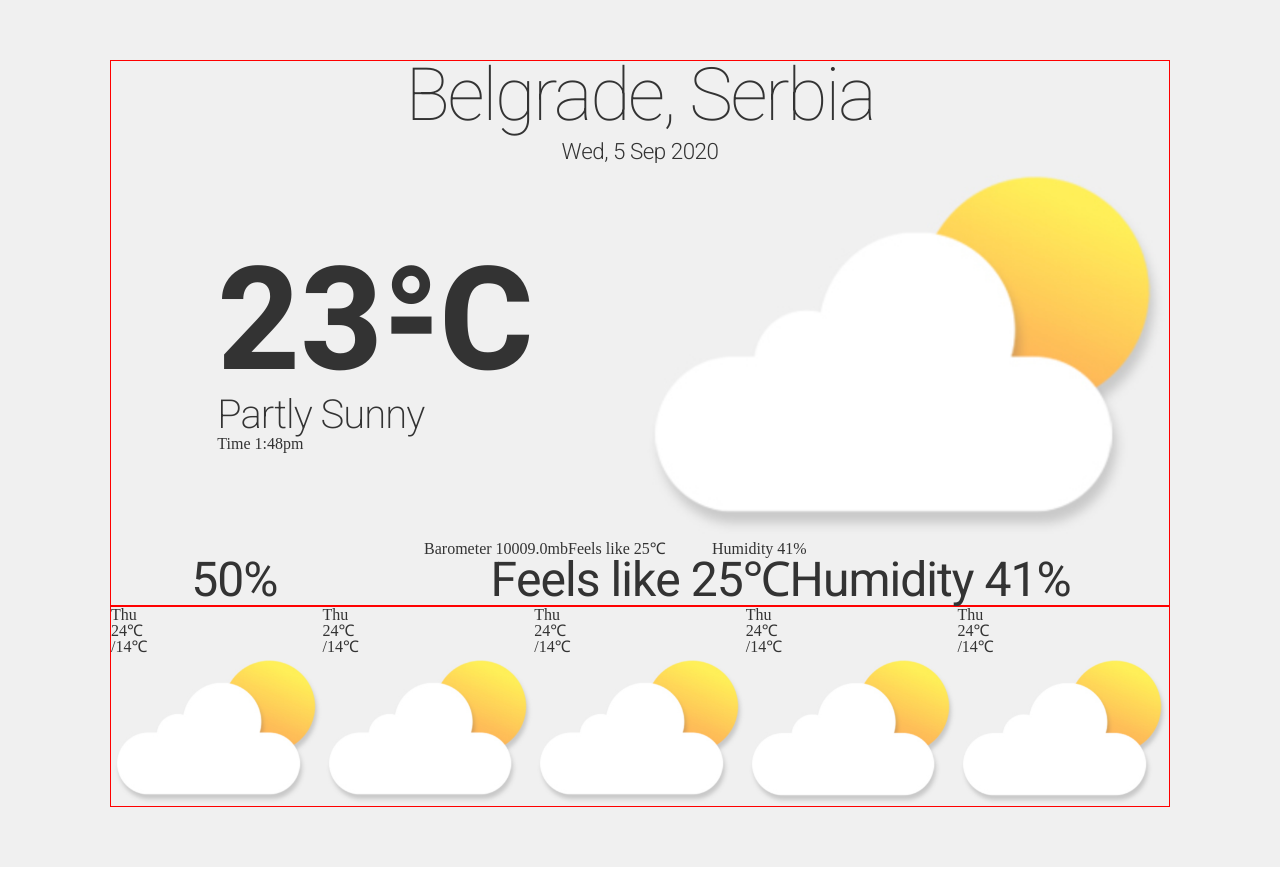
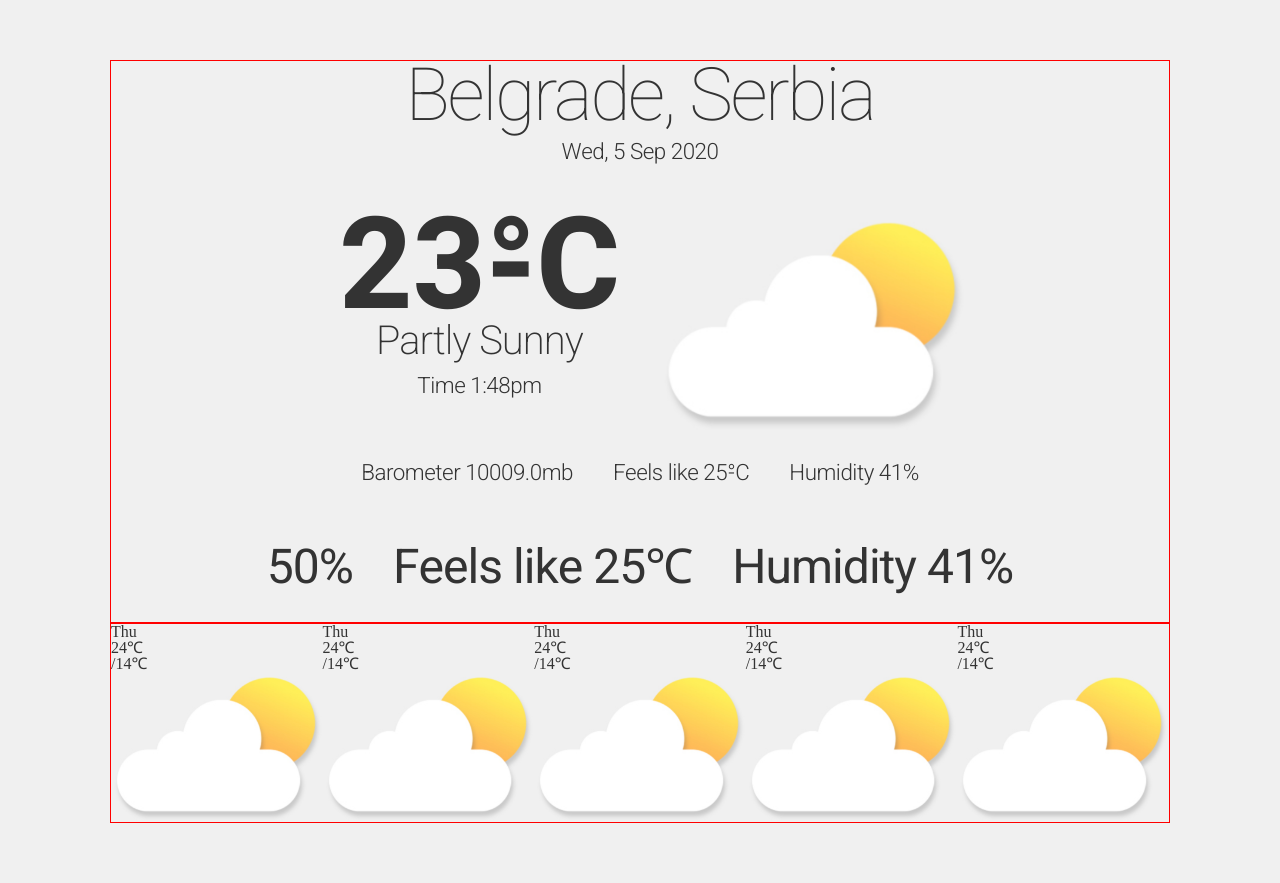
Before and after one commit to ClaudioCamba/weather-app, a website built with webpack: page dist/index.html in a window 1280 px wide. Built offline with Linux system fonts and the light colour scheme.

Commit message:
Style current weather section with correct font, sizing and spacing

```diff
--- a/src/style/style.scss
+++ b/src/style/style.scss
@@ -40,7 +40,6 @@ $bg-color: #f0f0f0;
   font-size: 4.6rem;
   letter-spacing: -0.15rem;
   color: $black-color;
-  margin-bottom: 0.4rem;
 }
 
 // Description Small
@@ -52,7 +51,7 @@ $bg-color: #f0f0f0;
 }
 
 // Description Mid
-.temp-wrap .desc {
+@mixin mid-desc {
   font-family: "Heebo-ExtraLight";
   color: $black-color;
   font-size: 2.5rem;
@@ -60,16 +59,19 @@ $bg-color: #f0f0f0;
 }
 
 // Weather Title
-.temp-wrap .temp {
+@mixin temp-title {
   font-family: "Heebo-Bold";
-  font-size: 9rem;
+  // font-size: 9rem;
+  font-size: 8rem;
   color: $black-color;
+  line-height: 84%;
 }
 
 // Degree Symbol
 .deg-symbol {
   position: relative;
   display: inline-flex;
+  justify-content: center;
   .minus {
     position: absolute;
   }
@@ -85,11 +87,29 @@ $bg-color: #f0f0f0;
 
 // Styling
 .current {
+  text-align: center;
+
   .location {
     @include main-title;
+    margin-bottom: 0.4rem;
   }
-  .date {
+  .date,
+  .time,
+  .desc-1 li {
     @include small-desc;
+  }
+  .temp {
+    @include temp-title;
+  }
+  .desc {
+    @include mid-desc;
+    margin-bottom: 0.8rem;
+  }
+  .temp-img img {
+    height: auto;
+    width: auto;
+    max-width: 19.125rem;
+    max-height: 13.625rem;
   }
 }
 
@@ -123,37 +143,45 @@ $bg-color: #f0f0f0;
   .current,
   .forecast {
     display: grid;
-    justify-items: center;
-    align-items: center;
+    // justify-items: center;
+    // align-items: center;
   }
 
   .current {
     grid-template-columns: repeat(4, 1fr);
     grid-template-rows: repeat(5, max-content);
 
-    .location {
+    .intro {
       grid-area: 1/1/2/5;
-    }
-    .date {
-      grid-area: 2/1/3/5;
+      margin-bottom: 3.2rem;
     }
     .temp-wrap {
-      grid-area: 3/1/4/3;
+      grid-area: 2/1/3/3;
+      margin-right: 1.25rem;
+      width: max-content;
+      align-self: start;
+      justify-self: end;
     }
     .temp-img {
-      grid-area: 3/3/4/5;
+      grid-area: 2/3/3/5;
+      margin-left: 1.25rem;
+      display: flex;
+      justify-content: flex-start;
     }
     .desc-1 {
-      grid-area: 4/1/5/5;
+      grid-area: 3/1/4/5;
     }
     .desc-2 {
-      grid-area: 5/1/6/5;
+      grid-area: 4/1/5/5;
     }
 
     .desc-1,
     .desc-2 {
       display: grid;
-      grid-template-columns: repeat(3, 1fr);
+      grid-template-columns: repeat(3, max-content);
+      justify-content: center;
+      gap: 2.5rem;
+      margin: 1.875rem 0;
     }
   }
 
```
Also changed, not shown: dist/bundle.js, dist/index.html.
